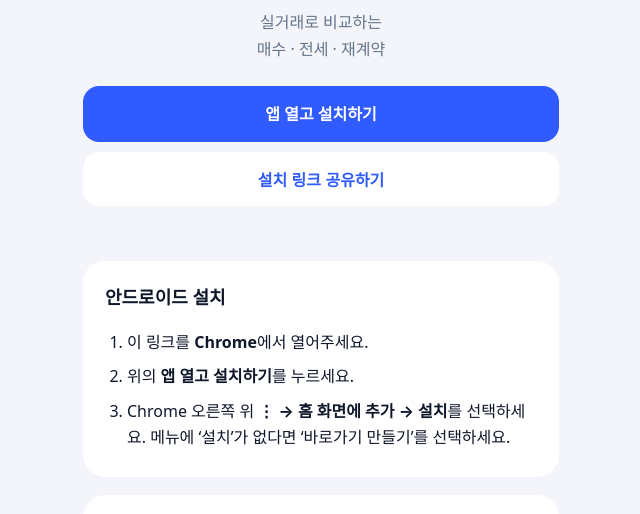
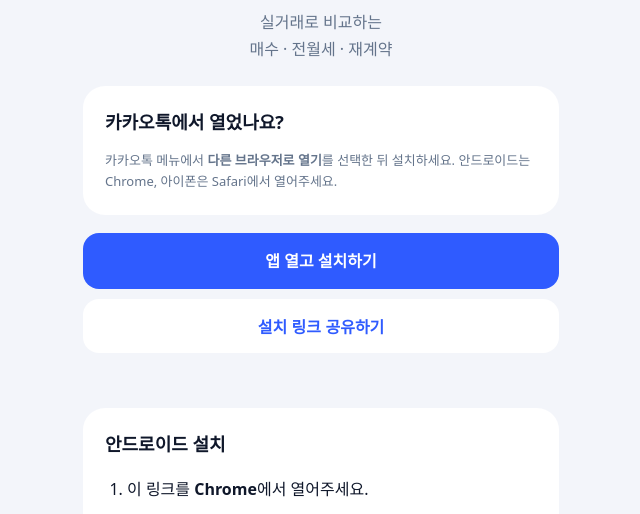
Before and after one commit to leekaja79woogi-oss/dongbuk-housing, a website: page install.html in a window 1280 px wide. Shown: the part 206-720 px from the top of the page, without its empty margins (319-959 px from the left). Drawn offline with Linux system fonts and the light colour scheme.

Commit message:
Move in-app browser install guidance first and reflect monthly rent support

```diff
--- a/install.html
+++ b/install.html
@@ -1,10 +1,10 @@
 <!doctype html>
-<html lang="ko"><head><meta charset="utf-8"><meta name="viewport" content="width=device-width,initial-scale=1,viewport-fit=cover"><meta name="theme-color" content="#0f172a"><title>집의 기준 · 앱 설치</title><meta name="description" content="실거래로 비교하는 매수·전세·재계약. 집의 기준을 휴대폰 홈 화면에 설치하세요."><meta property="og:title" content="집의 기준 · 앱 설치"><meta property="og:description" content="실거래로 비교하는 매수 · 전세 · 재계약"><meta property="og:image" content="https://dongbuk-housing.vercel.app/icon-house-512.png"><link rel="icon" href="/icon-house-192.png"><link rel="manifest" href="/manifest.json"><style>
+<html lang="ko"><head><meta charset="utf-8"><meta name="viewport" content="width=device-width,initial-scale=1,viewport-fit=cover"><meta name="theme-color" content="#0f172a"><title>집의 기준 · 앱 설치</title><meta name="description" content="실거래로 비교하는 매수·전월세·재계약. 집의 기준을 휴대폰 홈 화면에 설치하세요."><meta property="og:title" content="집의 기준 · 앱 설치"><meta property="og:description" content="실거래로 비교하는 매수 · 전월세 · 재계약"><meta property="og:image" content="https://dongbuk-housing.vercel.app/icon-house-512.png"><link rel="icon" href="/icon-house-192.png"><link rel="manifest" href="/manifest.json"><style>
 *{box-sizing:border-box}body{margin:0;background:#f3f5fa;color:#0f172a;font-family:system-ui,-apple-system,sans-serif;line-height:1.65}.wrap{max-width:520px;margin:auto;padding:40px 22px 32px}.hero{text-align:center}.logo{width:96px;height:96px;border-radius:25px}h1{font-size:32px;margin:14px 0 5px;letter-spacing:-1px}.sub{color:#64748b;margin:0 0 24px}.button{display:block;border:0;border-radius:16px;background:#2f5bff;color:white;padding:15px;text-align:center;text-decoration:none;font-size:16px;font-weight:700;width:100%;cursor:pointer}.secondary{background:white;color:#2f5bff;margin-top:10px}.card{background:white;border-radius:22px;padding:22px;margin-top:18px}h2{font-size:18px;margin:0 0 12px}ol{padding-left:22px;margin:0}li{padding:4px 0}.note{font-size:13px;color:#64748b}.qr{display:block;width:180px;height:180px;margin:14px auto}.credit{text-align:center;color:#64748b;font-size:12px;margin-top:24px}#feedback{min-height:24px;text-align:center;font-size:13px;color:#0a7a35}.url{display:block;width:100%;border:1px solid #e2e8f0;border-radius:10px;padding:10px;font-size:12px;color:#64748b;background:#f8fafc}
-</style></head><body><main class="wrap"><div class="hero"><img class="logo" src="/icon-house-512.png" alt="집과 체크 표시"><h1>집의 기준</h1><p class="sub">실거래로 비교하는<br>매수 · 전세 · 재계약</p></div><a class="button" href="/">앱 열고 설치하기</a><button class="button secondary" id="share" type="button">설치 링크 공유하기</button><p id="feedback" role="status" aria-live="polite"></p><section class="card"><h2>안드로이드 설치</h2><ol><li>이 링크를 <b>Chrome</b>에서 열어주세요.</li><li>위의 <b>앱 열고 설치하기</b>를 누르세요.</li><li>Chrome 오른쪽 위 <b>⋮ → 홈 화면에 추가 → 설치</b>를 선택하세요. 메뉴에 ‘설치’가 없다면 ‘바로가기 만들기’를 선택하세요.</li></ol></section><section class="card"><h2>아이폰 설치</h2><ol><li>이 링크를 <b>Safari</b>에서 열어주세요.</li><li>위의 <b>앱 열고 설치하기</b>를 누르세요.</li><li><b>공유 버튼 → 홈 화면에 추가 → 추가</b>를 선택하세요.</li></ol></section><section class="card"><h2>QR코드로 공유</h2><img class="qr" src="/install-qr.svg" alt="집의 기준 설치 안내 링크 QR코드"><input class="url" aria-label="공유할 설치 링크" readonly value="https://dongbuk-housing.vercel.app/install.html"><p class="note">카카오톡 등 앱 안에서 열었다면 메뉴에서 ‘다른 브라우저로 열기’를 선택해주세요. 설치 후 홈 화면에서 실행할 수 있으며, 실거래 조회에는 인터넷 연결이 필요합니다.</p></section><p class="credit">Made by Woogi · 배포일 2026.10.05</p></main><script>
+</style></head><body><main class="wrap"><div class="hero"><img class="logo" src="/icon-house-512.png" alt="집과 체크 표시"><h1>집의 기준</h1><p class="sub">실거래로 비교하는<br>매수 · 전월세 · 재계약</p></div><section class="card" style="margin:0 0 18px"><h2>카카오톡에서 열었나요?</h2><p class="note" style="margin:0">카카오톡 메뉴에서 <b>다른 브라우저로 열기</b>를 선택한 뒤 설치하세요. 안드로이드는 Chrome, 아이폰은 Safari에서 열어주세요.</p></section><a class="button" href="/">앱 열고 설치하기</a><button class="button secondary" id="share" type="button">설치 링크 공유하기</button><p id="feedback" role="status" aria-live="polite"></p><section class="card"><h2>안드로이드 설치</h2><ol><li>이 링크를 <b>Chrome</b>에서 열어주세요.</li><li>위의 <b>앱 열고 설치하기</b>를 누르세요.</li><li>Chrome 오른쪽 위 <b>⋮ → 홈 화면에 추가 → 설치</b>를 선택하세요. 메뉴에 ‘설치’가 없다면 ‘바로가기 만들기’를 선택하세요.</li></ol></section><section class="card"><h2>아이폰 설치</h2><ol><li>이 링크를 <b>Safari</b>에서 열어주세요.</li><li>위의 <b>앱 열고 설치하기</b>를 누르세요.</li><li><b>공유 버튼 → 홈 화면에 추가 → 추가</b>를 선택하세요.</li></ol></section><section class="card"><h2>QR코드로 공유</h2><img class="qr" src="/install-qr.svg" alt="집의 기준 설치 안내 링크 QR코드"><input class="url" aria-label="공유할 설치 링크" readonly value="https://dongbuk-housing.vercel.app/install.html"><p class="note">카카오톡 등 앱 안에서 열었다면 메뉴에서 ‘다른 브라우저로 열기’를 선택해주세요. 설치 후 홈 화면에서 실행할 수 있으며, 실거래 조회에는 인터넷 연결이 필요합니다.</p></section><p class="credit">Made by Woogi · 배포일 2026.10.05</p></main><script>
 document.getElementById('share').addEventListener('click',async()=>{
 const url='https://dongbuk-housing.vercel.app/install.html',feedback=document.getElementById('feedback');
-try{if(navigator.share){await navigator.share({title:'집의 기준',text:'실거래로 비교하는 매수 · 전세 · 재계약. 홈 화면에 설치해서 사용해보세요.',url});}
+try{if(navigator.share){await navigator.share({title:'집의 기준',text:'실거래로 비교하는 매수 · 전월세 · 재계약. 홈 화면에 설치해서 사용해보세요.',url});}
 else if(navigator.clipboard){await navigator.clipboard.writeText(url);feedback.textContent='설치 링크를 복사했습니다.';}
 else{document.querySelector('.url').select();feedback.textContent='아래 설치 링크를 복사해주세요.';}}
 catch(e){if(e.name!=='AbortError')feedback.textContent='아래 설치 링크를 복사해서 공유해주세요.';}
```
